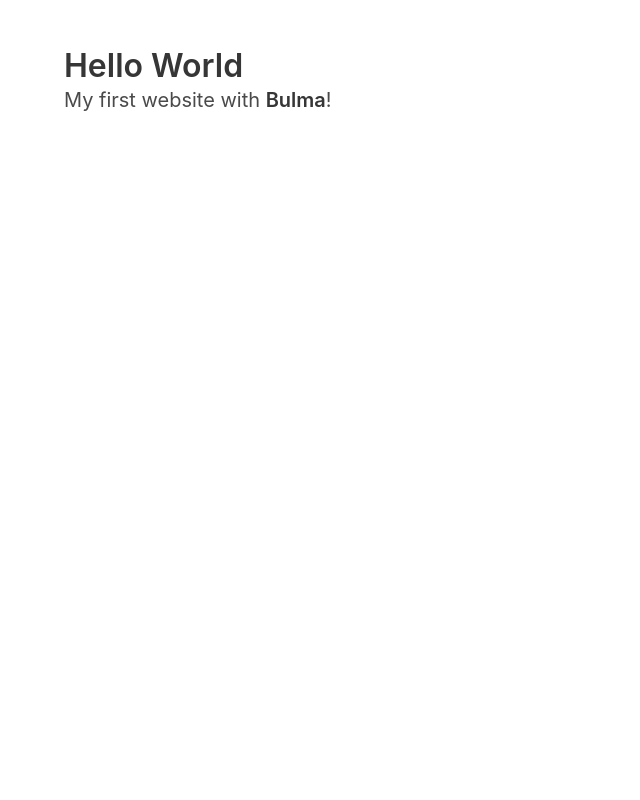
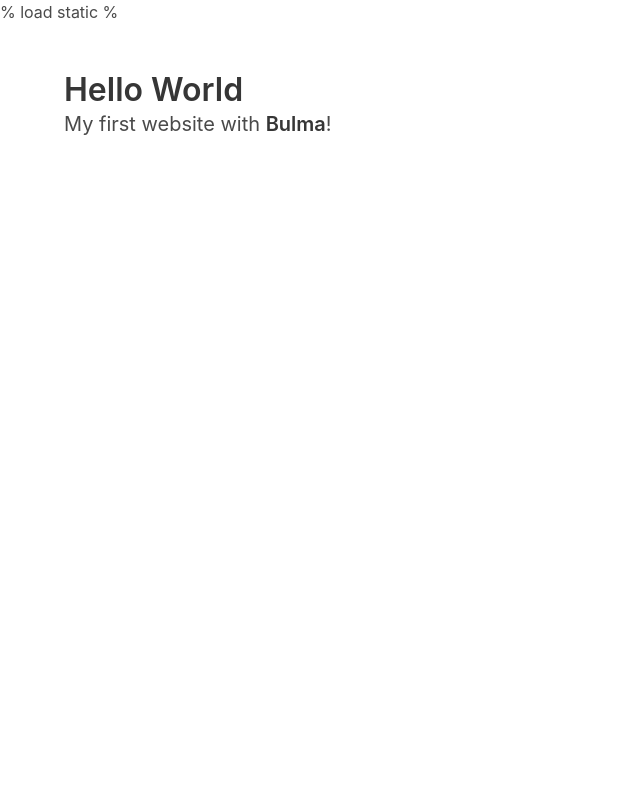
Before and after one commit to jpzambranoleon/Instagram-Clone, a Django app: template app/templates/index.html in a window 1280 px wide. Shown: the whole page, without its empty margins (0-640 px from the left). Run offline with Django 3.2, Linux system fonts and the light colour scheme; the template is opened without the code that fills it, so the values that code supplies are empty.

Commit message:
updated idex.html

```diff
--- a/app/templates/index.html
+++ b/app/templates/index.html
@@ -1,3 +1,4 @@
+% load static %
 <!DOCTYPE html>
 <html>
   <head>
```
